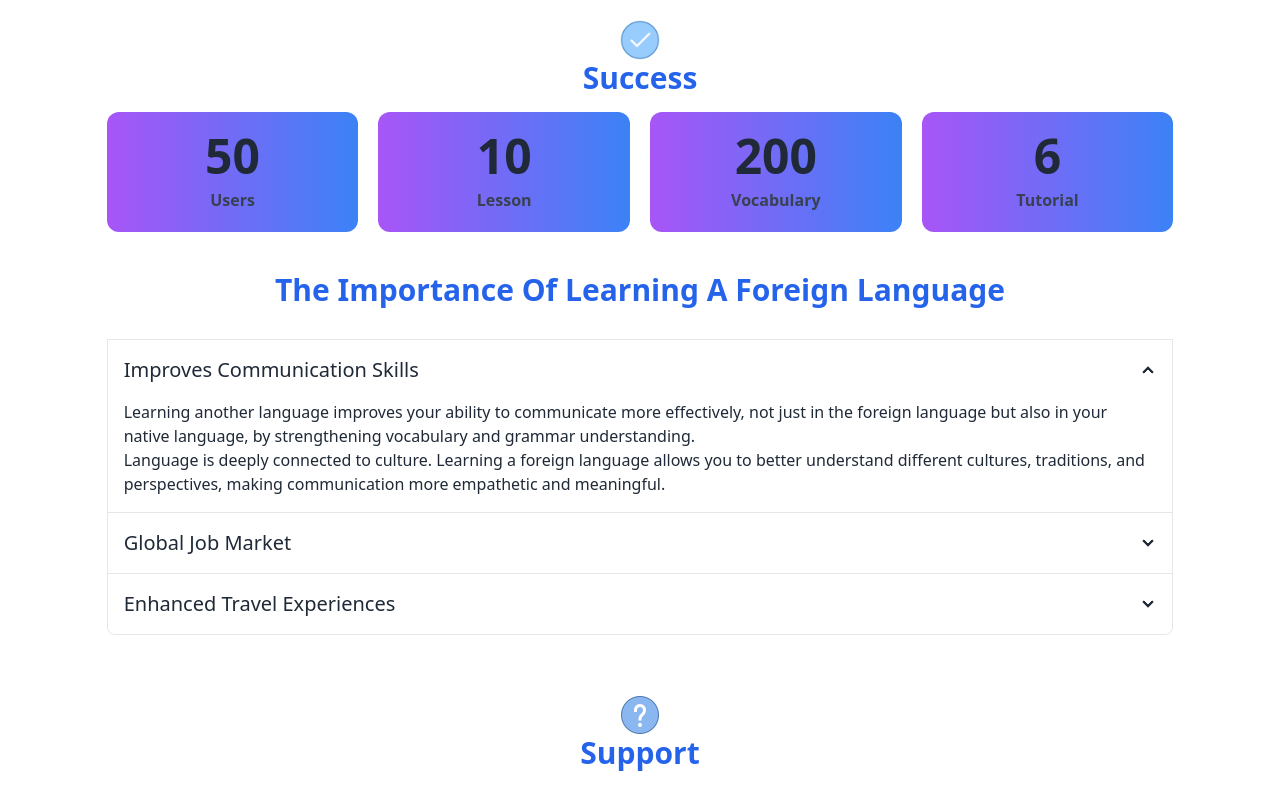
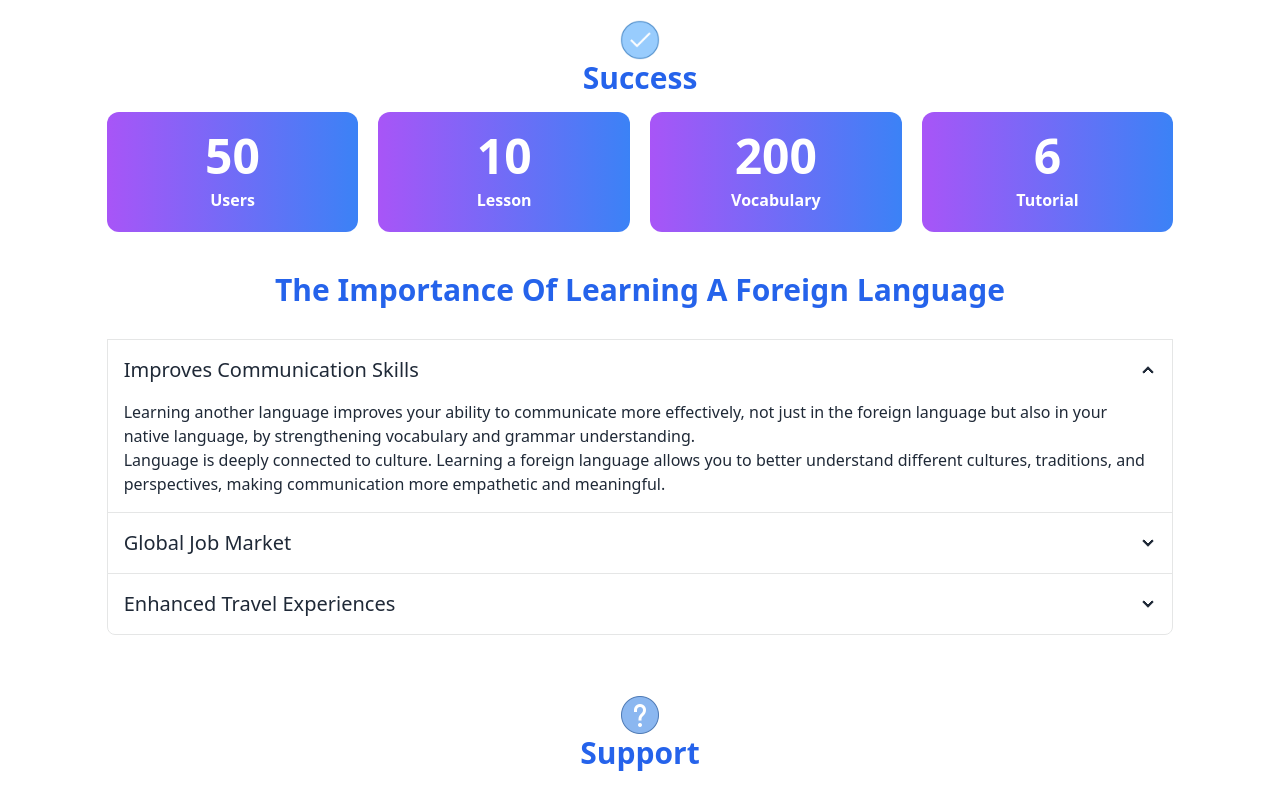
Before and after one commit to Apurbo-Knight/Learn-With-Fun, a React (Vite) app: page / in a window 1280 px wide. Shown: the part 1620-2420 px from the top of the page. Built offline with nearby package versions, Linux system fonts and the light colour scheme; no server answers.

Commit message:
home section disign changed

```diff
--- a/src/components/Success.jsx
+++ b/src/components/Success.jsx
@@ -19,31 +19,31 @@ const Success = () => {
       >
         <div className="grid grid-cols-2 md:grid-cols-4 gap-5 text-center">
           <div className="bg-gradient-to-r from-purple-500 to-blue-500 py-5 rounded-xl">
-            <h2 className="text-5xl font-bold">
+            <h2 className="text-5xl font-bold text-white">
               {counterState && <CountUp start={0} end={50}></CountUp>}
             </h2>
-            <p className="font-semibold text-gray-700 pt-2">Users</p>
+            <p className="font-semibold text-white pt-2">Users</p>
           </div>
           <div className="bg-gradient-to-r from-purple-500 to-blue-500 py-5 rounded-xl">
-            <h2 className="text-5xl font-bold">
-              {" "}
+            <h2 className="text-5xl font-bold text-white">
+
               {counterState && <CountUp start={0} end={10}></CountUp>}
             </h2>
-            <p className="font-semibold text-gray-700 pt-2"> Lesson</p>
+            <p className="font-semibold  pt-2 text-white"> Lesson</p>
           </div>
           <div className="bg-gradient-to-r from-purple-500 to-blue-500 py-5 rounded-xl">
-            <h2 className="text-5xl font-bold">
-              {" "}
+            <h2 className="text-5xl font-bold text-white">
+
               {counterState && <CountUp start={0} end={200}></CountUp>}
             </h2>
-            <p className="font-semibold text-gray-700 pt-2">Vocabulary</p>
+            <p className="font-semibold  pt-2 text-white">Vocabulary</p>
           </div>
           <div className="bg-gradient-to-r from-purple-500 to-blue-500 py-5 rounded-xl">
-            <h2 className="text-5xl font-bold">
-              {" "}
+            <h2 className="text-5xl font-bold text-white">
+
               {counterState && <CountUp start={0} end={6}></CountUp>}
             </h2>
-            <p className="font-semibold text-gray-700 pt-2">Tutorial</p>
+            <p className="font-semibold text-white pt-2">Tutorial</p>
           </div>
         </div>
       </ScrollTrigger>
--- a/src/components/Support.jsx
+++ b/src/components/Support.jsx
@@ -29,7 +29,7 @@ const Support = () => {
         understand that every learner’s journey is unique, and we’re committed
         to helping you overcome any obstacles you may encounter.
       </p>
-      <button className="btn my-4 bg-blue-500"><NavLink>Go To Support</NavLink></button>
+      <button className="btn my-4 bg-gradient-to-r from-purple-500 to-blue-500 text-white"><NavLink>Go To Support</NavLink></button>
     </div>
   );
 };
```
